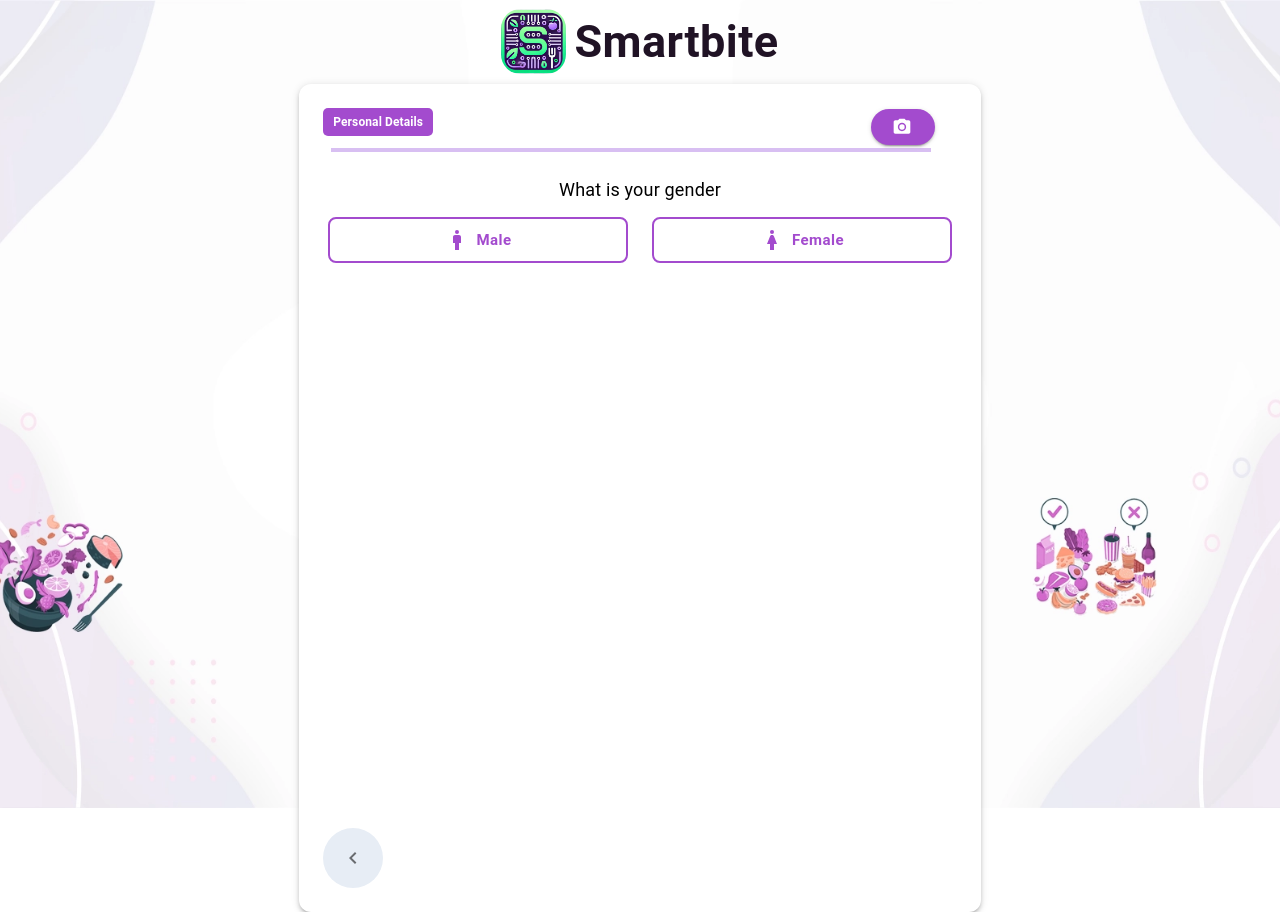
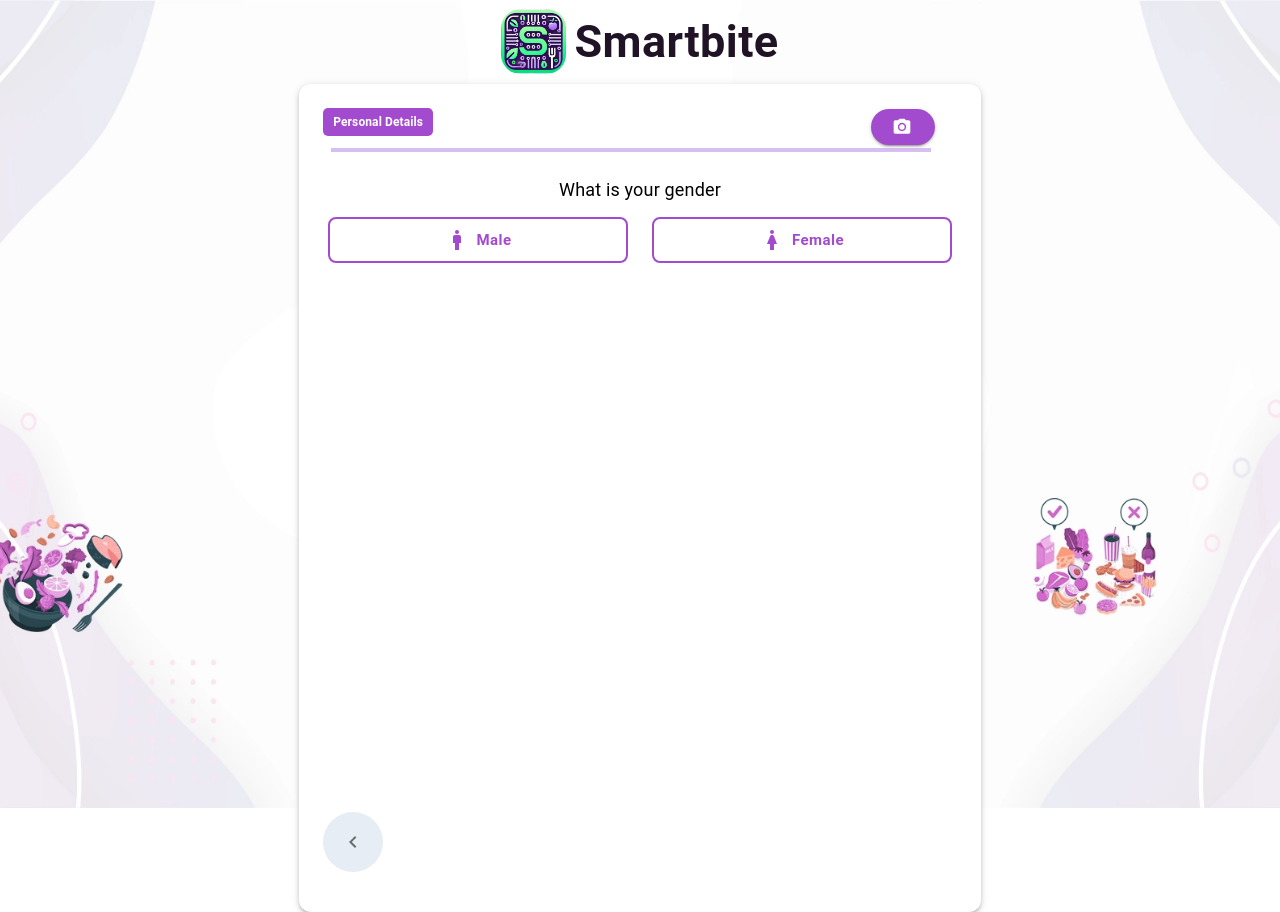
Before and after one commit to bilalmohamed1298/smartbite, a React (Vite) app: page /details in a window 1280 px wide. Built offline with nearby package versions, Linux system fonts and the light colour scheme.

Commit message:
Update PersonalDetails.jsx

```diff
--- a/src/Components/FormComponents/PersonalDetails.jsx
+++ b/src/Components/FormComponents/PersonalDetails.jsx
@@ -273,6 +273,7 @@ const PersonalDetails = () => {
               "&:hover": { bgcolor: "#DEE4EB" },
               width: 60,
               height: 60,
+              mb:2
             }}
           >
             <KeyboardArrowLeft />
@@ -296,6 +297,7 @@ const PersonalDetails = () => {
                 "&:hover": {
                   backgroundColor: "#A34BCE",
                 },
+                mb:2
               }}
             >
               Next
```
